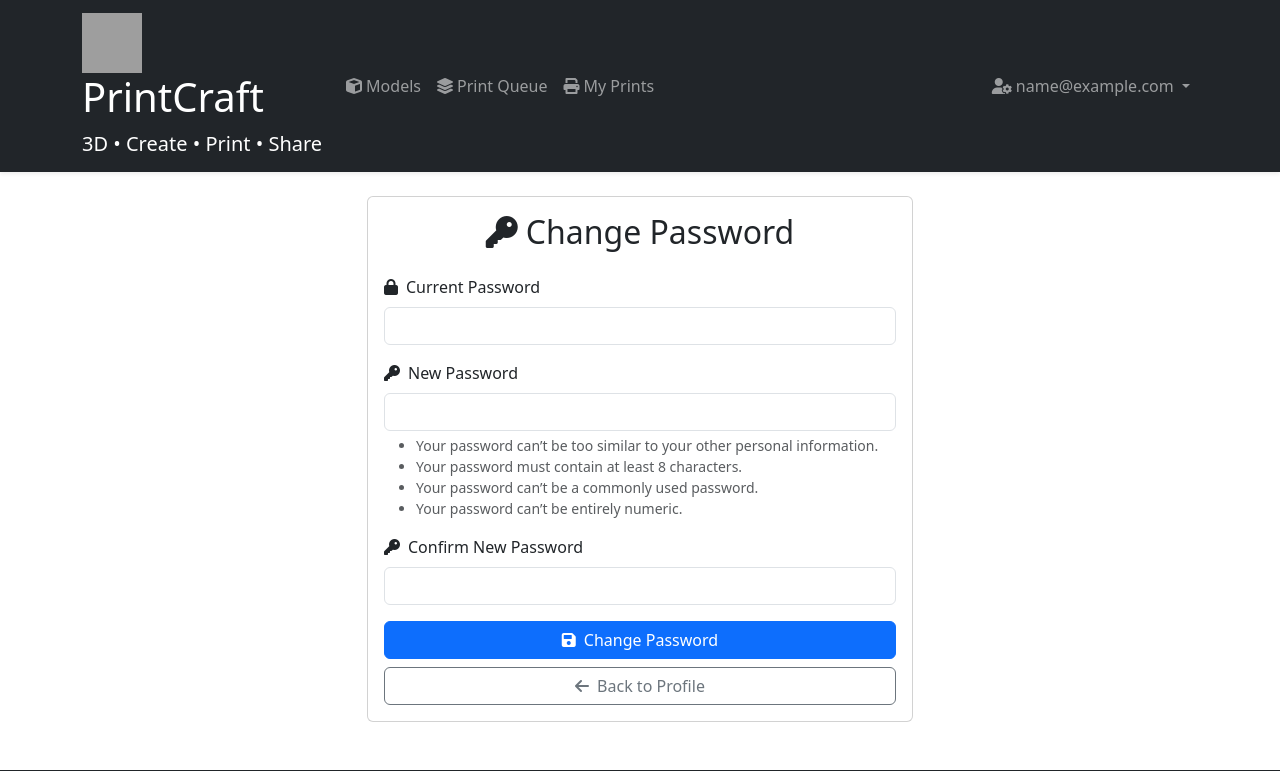
After one commit to fara-t03fp24/ESD-52427848-CS551Q-Assessment-3, a Django app: page /users/profile/password/ in a window 1280 px wide. The commit adds this page. Shown: the top 771 px of the page. Run offline with Django 4.2, Linux system fonts and the light colour scheme; the visitor is signed in with stand-in values (Sample User, id 1); grey boxes are pictures that could not be loaded.

Commit message:
Refactor user authentication system to use email as the unique identifier, update related views and templates, and enhance UI with Font Awesome icons for better accessibility.

```diff
--- a/apps/products/urls.py
+++ b/apps/products/urls.py
@@ -6,7 +6,7 @@ app_name = 'products'
 urlpatterns = [
     path('', views.ProductListView.as_view(), name='product_list'),
     path('create/', views.ProductCreateView.as_view(), name='product_create'),
-    path('<slug:slug>/', views.ProductDetailView.as_view(), name='product_detail'),
-    path('<slug:slug>/edit/', views.ProductUpdateView.as_view(), name='product_update'),
-    path('<slug:slug>/delete/', views.ProductDeleteView.as_view(), name='product_delete'),
+    path('product/<slug:slug>/', views.ProductDetailView.as_view(), name='product_detail'),
+    path('product/<slug:slug>/edit/', views.ProductUpdateView.as_view(), name='product_update'),
+    path('product/<slug:slug>/delete/', views.ProductDeleteView.as_view(), name='product_delete'),
 ]
--- a/apps/users/managers.py
+++ b/apps/users/managers.py
@@ -3,23 +3,23 @@ from django.contrib.auth.base_user import BaseUserManager
 
 class CustomUserManager(BaseUserManager):
     """
-    Custom user model manager where username is the unique identifier
+    Custom user model manager where email is the unique identifier
     """
-    def create_user(self, username, password, **extra_fields):
+    def create_user(self, email, password, **extra_fields):
         """
-        Create and save a user with the given username and password.
+        Create and save a user with the given email and password.
         """
-        if not username:
-            raise ValueError("The Username must be set")
-
-        user = self.model(username=username, **extra_fields)
+        if not email:
+            raise ValueError("The Email must be set")
+        email = self.normalize_email(email)
+        user = self.model(email=email, **extra_fields)
         user.set_password(password)
         user.save()
         return user
 
-    def create_superuser(self, username, password, **extra_fields):
+    def create_superuser(self, email, password, **extra_fields):
         """
-        Create and save a SuperUser with the given username and password.
+        Create and save a SuperUser with the given email and password.
         """
         extra_fields.setdefault("is_staff", True)
         extra_fields.setdefault("is_superuser", True)
@@ -29,4 +29,4 @@ class CustomUserManager(BaseUserManager):
             raise ValueError("Superuser must have is_staff=True.")
         if extra_fields.get("is_superuser") is not True:
             raise ValueError("Superuser must have is_superuser=True.")
-        return self.create_user(username, password, **extra_fields)
+        return self.create_user(email, password, **extra_fields)
--- a/apps/users/models.py
+++ b/apps/users/models.py
@@ -11,10 +11,9 @@ class User(AbstractUser, BaseModel):
     """
     full_name = models.CharField(max_length=255, null=True, blank=True)
     phone = models.CharField(max_length=15, unique=True, null=True, blank=True)
-    email = models.EmailField(unique=True, null=True, blank=True)
-    username = models.CharField(max_length=150, unique=True, default='user')
+    email = models.EmailField(unique=True)
+    username = None  # Disable username field
 
-    # Override groups and user_permissions with custom related_names
     groups = models.ManyToManyField(
         'auth.Group',
         verbose_name='groups',
@@ -30,8 +29,8 @@ class User(AbstractUser, BaseModel):
         related_query_name='custom_user'
     )
 
-    USERNAME_FIELD = 'username'
-    REQUIRED_FIELDS = []
+    USERNAME_FIELD = 'email'
+    REQUIRED_FIELDS = ['first_name', 'last_name']
 
     objects = CustomUserManager()
 
@@ -39,4 +38,4 @@ class User(AbstractUser, BaseModel):
         db_table = 'user'
 
     def __str__(self) -> str:
-        return str(self.full_name or self.username)
+        return self.email
--- /dev/null
+++ b/apps/users/templates/users/password_change.html
@@ -0,0 +1,78 @@
+{% extends 'base.html' %}
+
+{% block title %}Change Password - PrintCraft{% endblock %}
+
+{% block content %}
+<div class="row justify-content-center">
+    <div class="col-md-6">
+        <div class="card">
+            <div class="card-body">
+                <h2 class="card-title text-center mb-4">
+                    <i class="fas fa-key me-2"></i>Change Password
+                </h2>
+
+                {% if form.errors %}
+                    <div class="alert alert-danger">
+                        <i class="fas fa-exclamation-triangle me-2"></i>Please correct the errors below.
+                    </div>
+                {% endif %}
+
+                <form method="post">
+                    {% csrf_token %}
+
+                    <div class="mb-3">
+                        <label for="id_old_password" class="form-label">
+                            <i class="fas fa-lock me-2"></i>Current Password
+                        </label>
+                        <input type="password" name="old_password" class="form-control {% if form.old_password.errors %}is-invalid{% endif %}"
+                               id="id_old_password" required>
+                        {% if form.old_password.errors %}
+                            <div class="invalid-feedback">
+                                {{ form.old_password.errors|join:", " }}
+                            </div>
+                        {% endif %}
+                    </div>
+
+                    <div class="mb-3">
+                        <label for="id_new_password1" class="form-label">
+                            <i class="fas fa-key me-2"></i>New Password
+                        </label>
+                        <input type="password" name="new_password1" class="form-control {% if form.new_password1.errors %}is-invalid{% endif %}"
+                               id="id_new_password1" required>
+                        {% if form.new_password1.errors %}
+                            <div class="invalid-feedback">
+                                {{ form.new_password1.errors|join:", " }}
+                            </div>
+                        {% endif %}
+                        <div class="form-text">
+                            {{ form.new_password1.help_text }}
+                        </div>
+                    </div>
+
+                    <div class="mb-3">
+                        <label for="id_new_password2" class="form-label">
+                            <i class="fas fa-key me-2"></i>Confirm New Password
+                        </label>
+                        <input type="password" name="new_password2" class="form-control {% if form.new_password2.errors %}is-invalid{% endif %}"
+                               id="id_new_password2" required>
+                        {% if form.new_password2.errors %}
+                            <div class="invalid-feedback">
+                                {{ form.new_password2.errors|join:", " }}
+                            </div>
+                        {% endif %}
+                    </div>
+
+                    <div class="d-grid gap-2">
+                        <button type="submit" class="btn btn-primary">
+                            <i class="fas fa-save me-2"></i>Change Password
+                        </button>
+                        <a href="{% url 'users:profile' %}" class="btn btn-outline-secondary">
+                            <i class="fas fa-arrow-left me-2"></i>Back to Profile
+                        </a>
+                    </div>
+                </form>
+            </div>
+        </div>
+    </div>
+</div>
+{% endblock %}
--- a/apps/users/urls.py
+++ b/apps/users/urls.py
@@ -5,4 +5,6 @@ app_name = 'users'
 
 urlpatterns = [
     path('register/', views.register, name='register'),
+    path('profile/', views.profile_update, name='profile'),
+    path('profile/password/', views.password_change, name='password_change'),
 ]
--- a/core/settings/base.py
+++ b/core/settings/base.py
@@ -139,6 +139,6 @@ DEFAULT_AUTO_FIELD = "django.db.models.BigAutoField"
 AUTH_USER_MODEL = 'users.User'
 
 # Authentication Settings
-LOGIN_URL = 'login'
+LOGIN_URL = 'auth:login'
 LOGIN_REDIRECT_URL = 'products:product_list'
 LOGOUT_REDIRECT_URL = 'products:product_list'
--- a/core/urls.py
+++ b/core/urls.py
@@ -3,16 +3,28 @@ from django.conf.urls.static import static
 from django.contrib import admin
 from django.urls import path, include
 from django.contrib.auth import views as auth_views
+from django.views.generic import RedirectView
+
+# Authentication URL patterns
+auth_patterns = [
+    path('login/', auth_views.LoginView.as_view(
+        template_name='users/login.html',
+        redirect_authenticated_user=True
+    ), name='login'),
+    path('logout/', auth_views.LogoutView.as_view(
+        next_page='products:product_list'
+    ), name='logout'),
+]
 
 urlpatterns = [
-    path("admin/", admin.site.urls),
-    path('', include('apps.products.urls')),
-    path('', include('apps.orders.urls')),
-    path('', include('apps.users.urls')),
+    path('admin/', admin.site.urls),
+    path('', RedirectView.as_view(url='products/', permanent=False)),
+    path('products/', include('apps.products.urls')),
+    path('orders/', include('apps.orders.urls')),
+    path('users/', include('apps.users.urls')),
 
     # Authentication URLs
-    path('login/', auth_views.LoginView.as_view(template_name='users/login.html'), name='login'),
-    path('logout/', auth_views.LogoutView.as_view(next_page='products:product_list'), name='logout'),
+    path('auth/', include((auth_patterns, 'auth'))),
 ]
 
 # Serve static and media files in development
--- a/templates/base.html
+++ b/templates/base.html
@@ -56,14 +56,26 @@
                 </ul>
                 <div class="navbar-nav">
                     {% if user.is_authenticated %}
-                        <span class="nav-item nav-link text-light">
-                            <i class="fas fa-user-gear me-1"></i>{{ user.email }}
-                        </span>
-                        <a class="nav-link" href="{% url 'logout' %}">
-                            <i class="fas fa-power-off me-1"></i>Logout
-                        </a>
+                        <div class="nav-item dropdown">
+                            <a class="nav-link dropdown-toggle" href="#" id="userDropdown" role="button" data-bs-toggle="dropdown">
+                                <i class="fas fa-user-gear me-1"></i>{{ user.email }}
+                            </a>
+                            <ul class="dropdown-menu dropdown-menu-end">
+                                <li>
+                                    <a class="dropdown-item" href="{% url 'users:profile' %}">
+                                        <i class="fas fa-user-edit me-2"></i>Profile Settings
+                                    </a>
+                                </li>
+                                <li><hr class="dropdown-divider"></li>
+                                <li>
+                                    <a class="dropdown-item" href="{% url 'auth:logout' %}">
+                                        <i class="fas fa-power-off me-2"></i>Logout
+                                    </a>
+                                </li>
+                            </ul>
+                        </div>
                     {% else %}
-                        <a class="nav-link" href="{% url 'login' %}">
+                        <a class="nav-link" href="{% url 'auth:login' %}">
                             <i class="fas fa-right-to-bracket me-1"></i>Login
                         </a>
                         <a class="nav-link" href="{% url 'users:register' %}">
```
Also changed, not shown: apps/users/templates/users/login.html (+25 -10 lines), apps/users/templates/users/profile.html (added, +75 -0 lines), apps/users/templates/users/register.html (added, +101 -0 lines), apps/users/migrations/0004_remove_user_username_alter_user_email.py (added).
